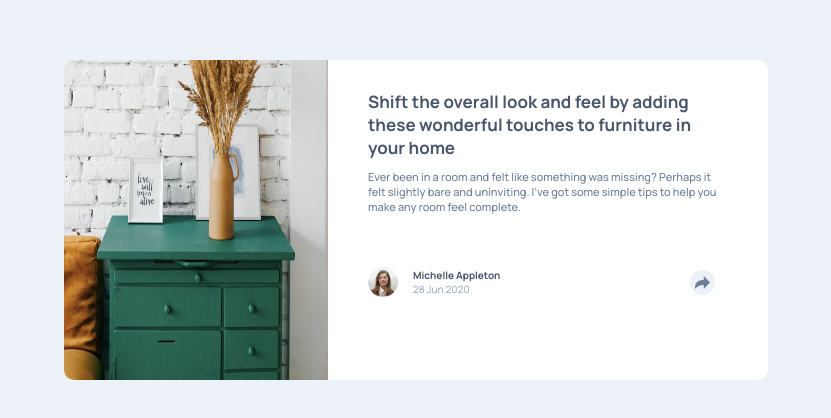
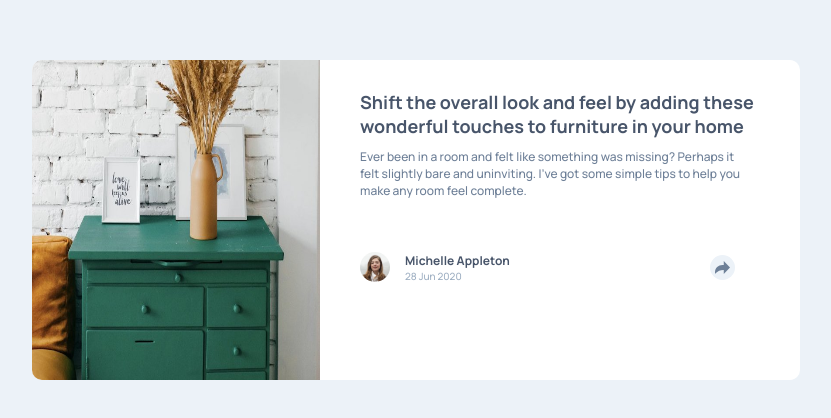
Before and after one commit to flash54/ArticlePreview, a plain HTML site: page index.html in a window 1280 px wide. Shown: the part 180-598 px from the top of the page, without its empty margins (224-1055 px from the left). Drawn offline with Linux system fonts and the light colour scheme.

Commit message:
changes to css

```diff
--- a/css/style.scss
+++ b/css/style.scss
@@ -55,7 +55,7 @@ body{
     display: grid;
     grid-template-columns: 1.5fr 2.5fr;
 
-    width: 55%;
+    width: 60%;
     height: 40%;
 
     // border: 2px solid red;
@@ -91,14 +91,14 @@ body{
 
     h2{
         color: $VeryDarkGrayishBlue;
-        font-size: 1.7rem;
+        font-size: 1.8rem;
         padding-right: 4rem;
     }
 
     p{
         color: $DesaturatedDarkBlue;
-        font-size: 1.1rem;
-        padding-right: 4rem;
+        font-size: 1.2rem;
+        padding-right: 5rem;
     }
 
     .profile{
@@ -119,7 +119,8 @@ body{
             margin-right: 1.5rem;
         }
         .name_date{
-            margin-right: 19rem;
+            margin-right: 20rem;
+
 
             // display: flex;
             // flex-direction: column;
@@ -128,6 +129,7 @@ body{
 
             h4{
                 color: $VeryDarkGrayishBlue;
+                font-size: 1.2rem;
             }
             span{
                 color: $GrayishBlue;
```
Also changed, not shown: css/style.css, 1 other file.
